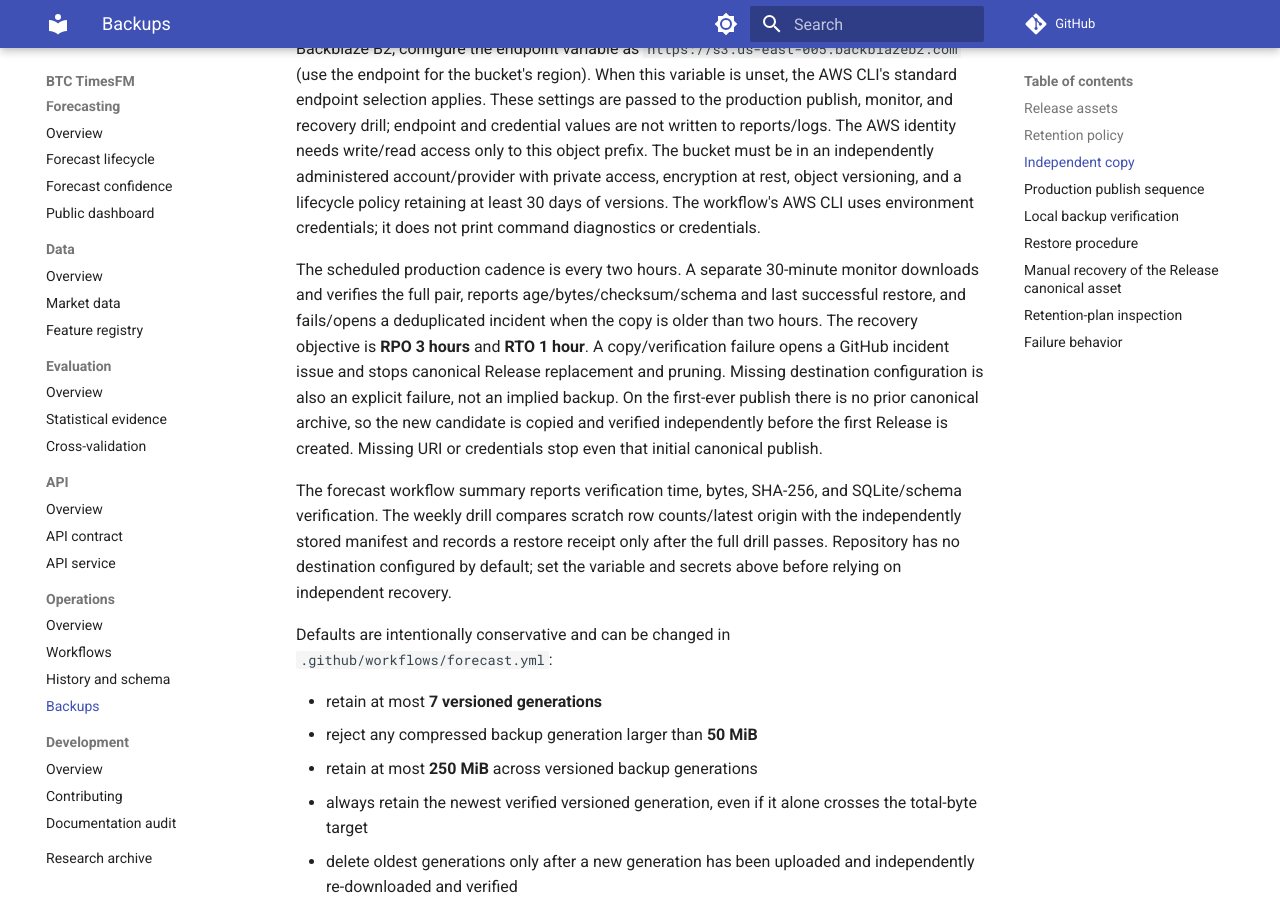
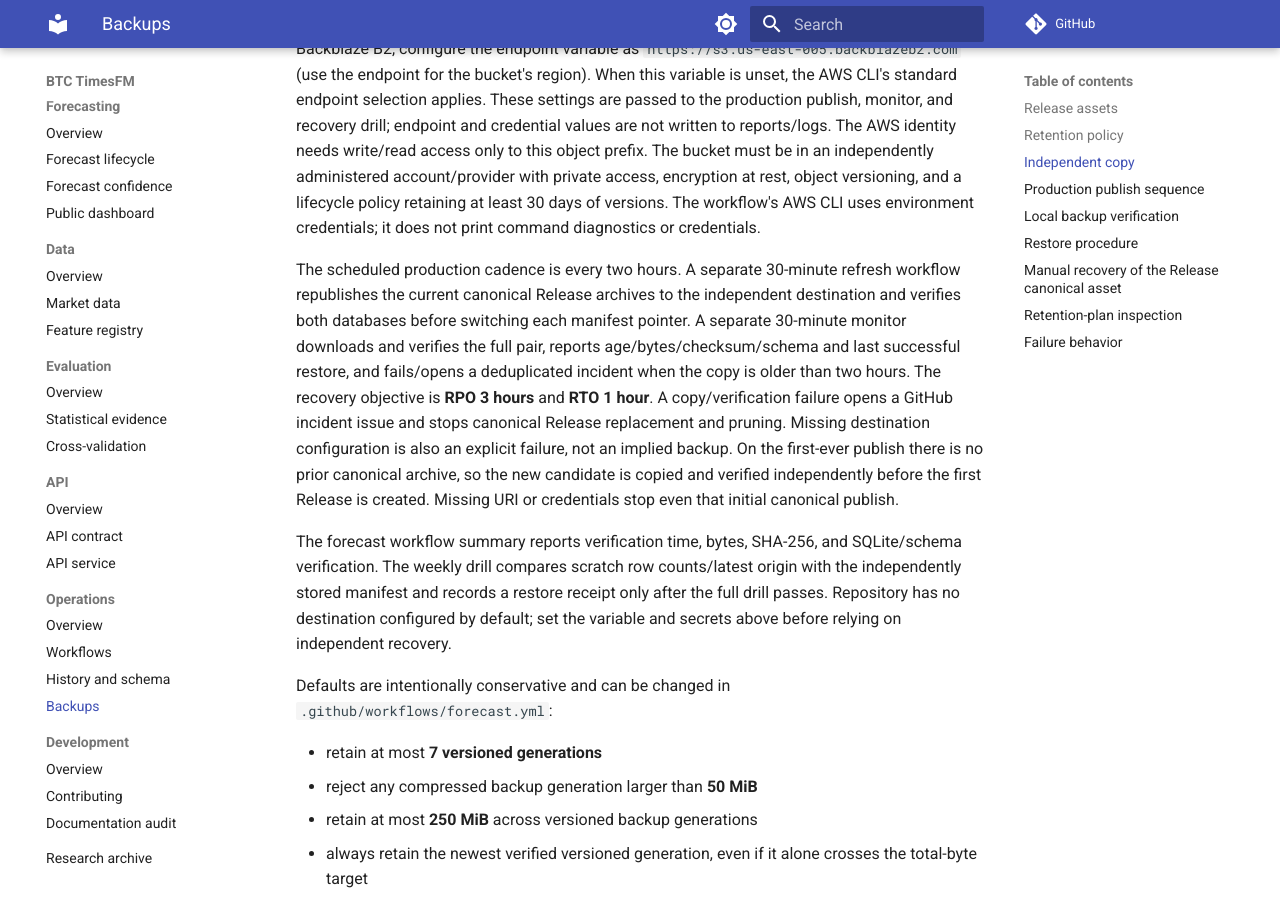
Before and after one commit to jpfelgueiras/btc-timesfm, an MkDocs documentation site: the page built from docs/HISTORY_BACKUP.md, in a window 1280 px wide and 900 px high, scrolled down 1186 px. Built offline with MkDocs 1.6.1 and Material for MkDocs 9.7.7, drawn with Linux system fonts in a browser that asks for light colours; comment, search, counter and statistics services are not loaded.

Commit message:
fix: refresh independent history backups (#452)

```diff
--- a/docs/HISTORY_BACKUP.md
+++ b/docs/HISTORY_BACKUP.md
@@ -49,9 +49,12 @@ encryption at rest, object versioning, and a lifecycle policy retaining at least
 does not print command diagnostics or credentials.
 
 The scheduled production cadence is every two hours. A separate 30-minute
-monitor downloads and verifies the full pair, reports age/bytes/checksum/schema
-and last successful restore, and fails/opens a deduplicated incident when the
-copy is older than two hours. The recovery objective is **RPO 3 hours** and
+refresh workflow republishes the current canonical Release archives to the
+independent destination and verifies both databases before switching each
+manifest pointer. A separate 30-minute monitor downloads and verifies the full
+pair, reports age/bytes/checksum/schema and last successful restore, and
+fails/opens a deduplicated incident when the copy is older than two hours. The
+recovery objective is **RPO 3 hours** and
 **RTO 1 hour**. A copy/verification failure opens a GitHub
 incident issue and stops canonical Release replacement and pruning. Missing
 destination configuration is also an explicit failure, not an implied backup.
```
Also changed, not shown: docs/DISASTER_RECOVERY.md (+1 -1 lines), docs/operations.md (+1 -0 lines), docs/reference.md (+2 -1 lines), 3 other files.
